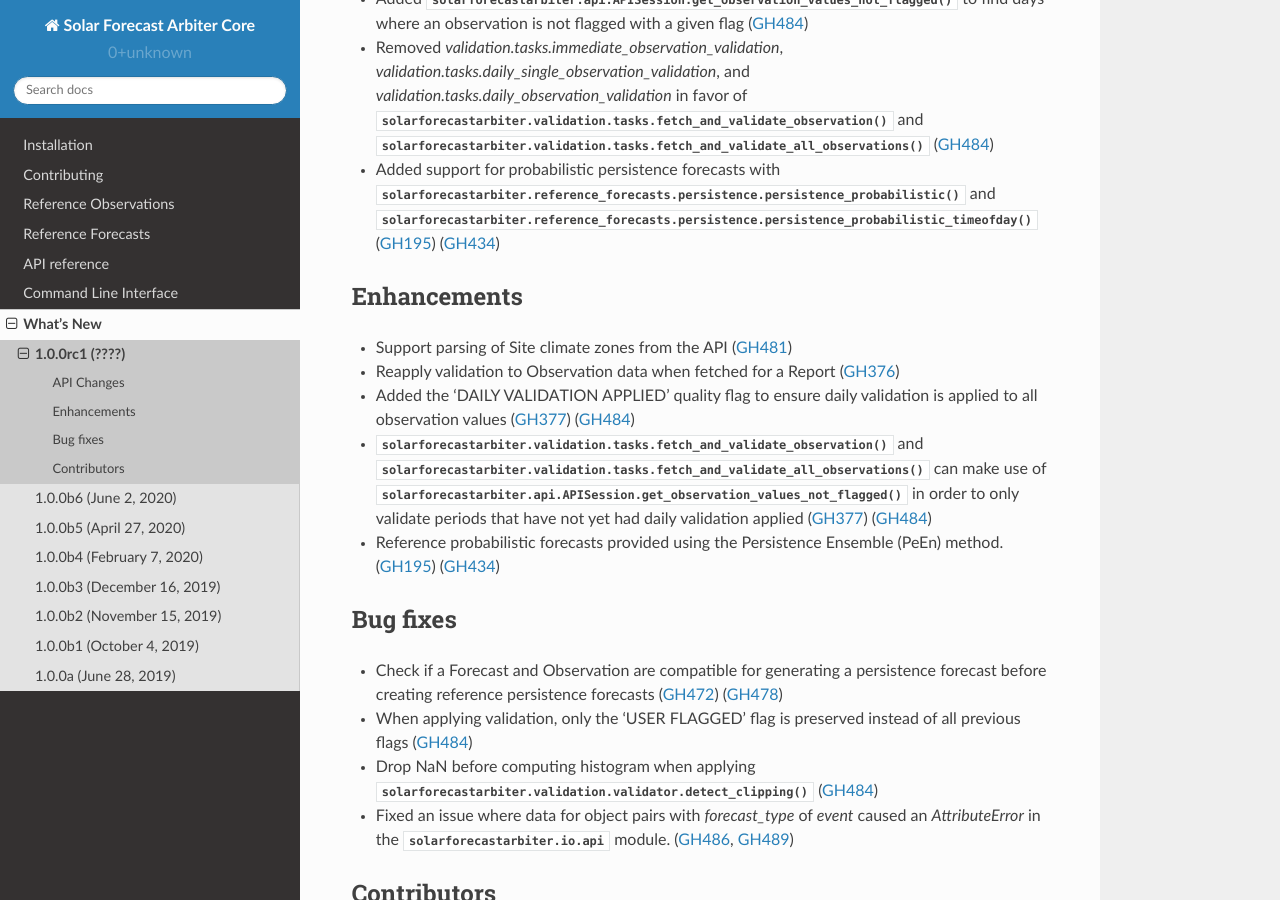
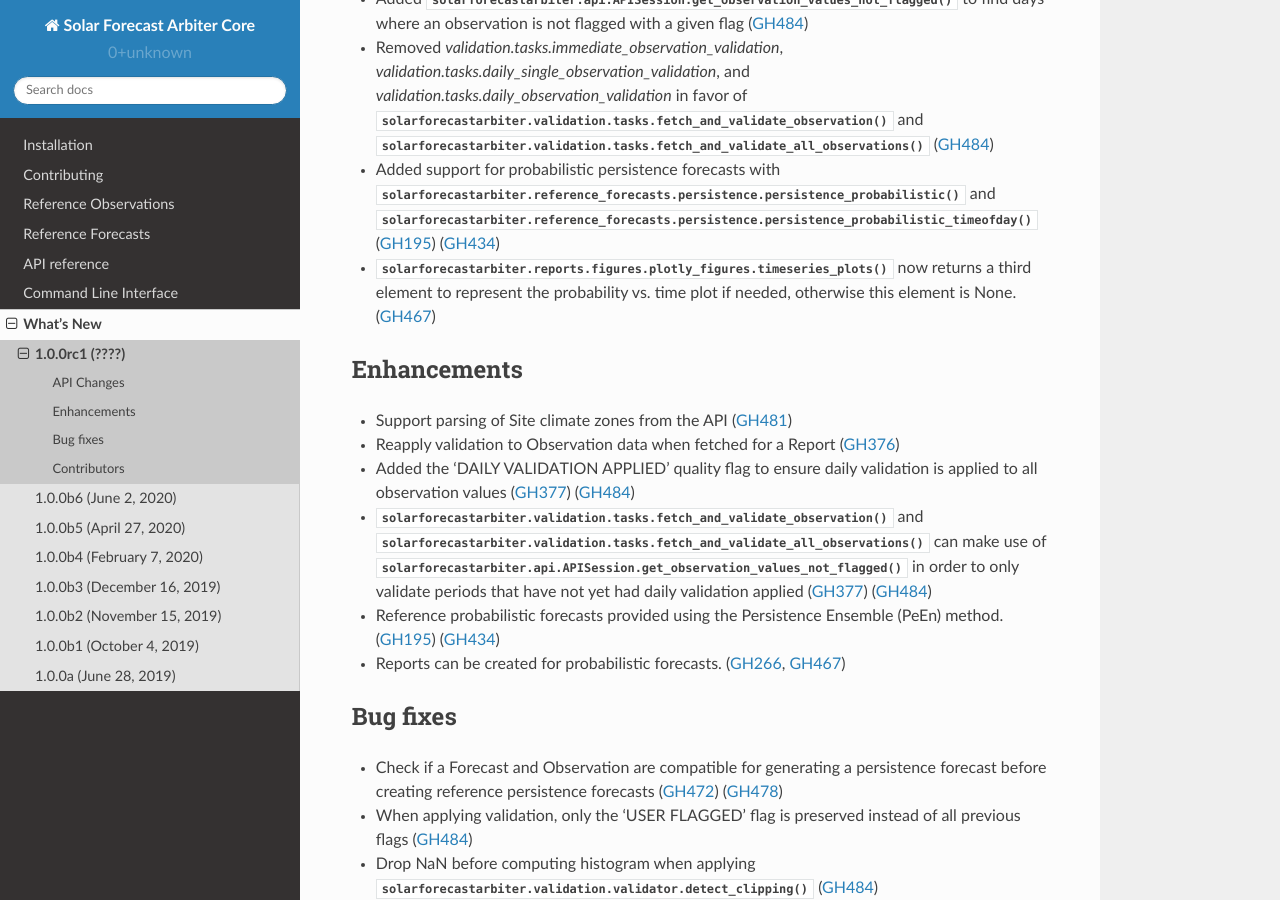
Before and after one commit to SolarArbiter/solarforecastarbiter-core, a Sphinx documentation site: the page built from docs/source/whatsnew/1.0.0rc1.rst, in a window 1280 px wide and 900 px high, scrolled down 572 px. Built offline with Sphinx 7.4.7 and the Read the Docs theme 2.0.0, drawn with Linux system fonts in a browser that asks for light colours.

Commit message:
doc and whatsnew

```diff
--- a/docs/source/whatsnew/1.0.0rc1.rst
+++ b/docs/source/whatsnew/1.0.0rc1.rst
@@ -31,6 +31,9 @@ API Changes
 * Added support for probabilistic persistence forecasts with
   :py:func:`solarforecastarbiter.reference_forecasts.persistence.persistence_probabilistic` and
   :py:func:`solarforecastarbiter.reference_forecasts.persistence.persistence_probabilistic_timeofday` (:issue:`195`) (:pull:`434`)
+* :py:func:`solarforecastarbiter.reports.figures.plotly_figures.timeseries_plots`
+  now returns a third element to represent the probability vs. time plot
+  if needed, otherwise this element is None. (:pull:`467`)
 
 
 Enhancements
@@ -48,6 +51,8 @@ Enhancements
   (:issue:`377`) (:pull:`484`)
 * Reference probabilistic forecasts provided using the Persistence Ensemble
   (PeEn) method. (:issue:`195`) (:pull:`434`)
+* Reports can be created for probabilistic forecasts.
+  (:issue:`266`, :pull:`467`)
 
 
 Bug fixes
```
Also changed, not shown: 1 other file.
